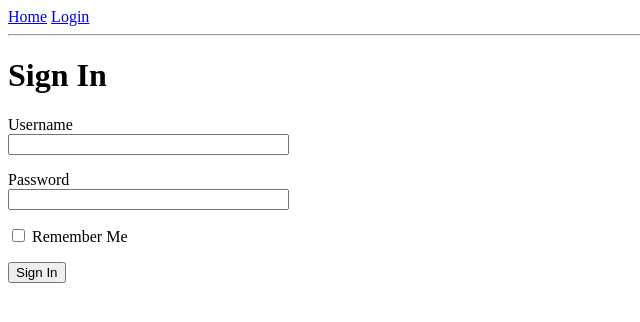
After one commit to ajarch98/flas_learning_path, a Flask app: page /login in a window 1280 px wide. The commit adds this page. Shown: the top 322 px of the page, without its empty margins (0-640 px from the left). Run offline with Flask 2, Linux system fonts and the light colour scheme.

Commit message:
Added login form using flask_wtf

```diff
--- a/app/app.py
+++ b/app/app.py
@@ -1,6 +1,9 @@
 from flask import Flask, render_template
+from config import Config
+from forms import LoginForm
 
 app = Flask(__name__)
+app.config.from_object(Config)
 
 @app.route('/')
 @app.route('/index')
@@ -17,3 +20,8 @@ def index():
         }
     ]
     return render_template("index.html", title = "Hello to Microblog", user = user, posts = posts)
+
+@app.route('/login')
+def login():
+    form = LoginForm()
+    return render_template("login.html", title = "Sign In", form = form)
--- /dev/null
+++ b/app/config.py
@@ -0,0 +1,5 @@
+import os
+
+class Config(object):
+    """Contains configuration variables for Flask app"""
+    SECRET_KEY = os.environ.get('SECRET_KEY') or "you-will-never-guess"
--- /dev/null
+++ b/app/forms.py
@@ -0,0 +1,11 @@
+from flask_wtf import FlaskForm
+from wtforms import StringField, PasswordField, BooleanField, SubmitField
+from wtforms.validators import DataRequired
+
+class LoginForm(FlaskForm):
+    """defines login form for Microblog app"""
+
+    username = StringField('Username', validators = [DataRequired()])
+    password = PasswordField('Password', validators = [DataRequired()])
+    remember_me = BooleanField('Remember Me')
+    submit = SubmitField('Sign In')
--- a/app/templates/base.html
+++ b/app/templates/base.html
@@ -11,6 +11,7 @@
   <body>
     <div class="">
       <a href="/index">Home</a>
+      <a href="/login">Login</a>
     </div>
 
     <hr>
--- /dev/null
+++ b/app/templates/login.html
@@ -0,0 +1,18 @@
+{% extends "base.html" %}
+
+{% block content %}
+  <h1>Sign In</h1>
+  <form class="" action="" method="post" novalidate>
+    {{form.hidden_tag()}}
+    <p>
+      {{form.username.label}} <br>
+      {{form.username(size = 32)}}
+    </p>
+    <p>
+      {{form.password.label}} <br>
+      {{form.password(size = 32)}}
+    </p>
+    <p>{{form.remember_me()}} {{form.remember_me.label}}</p>
+    <p>{{form.submit()}}</p>
+  </form>
+{% endblock %}
```
